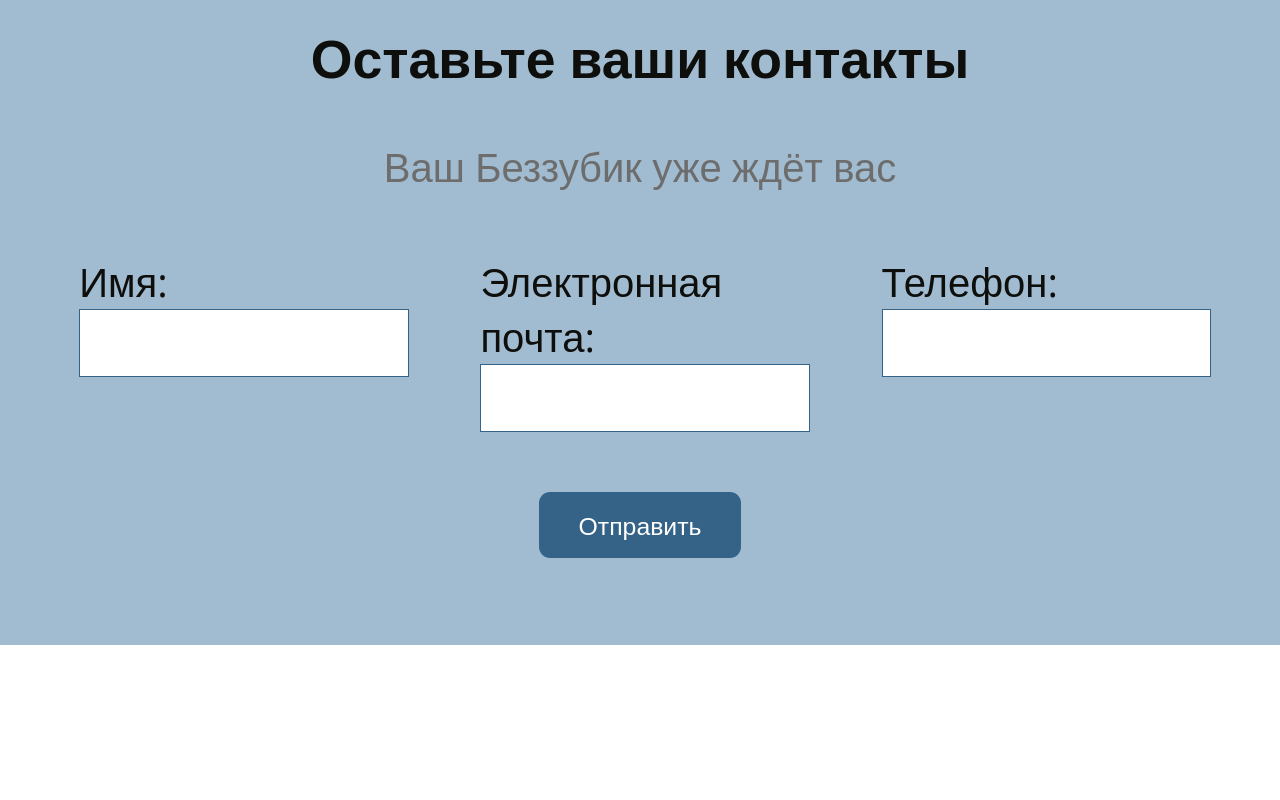
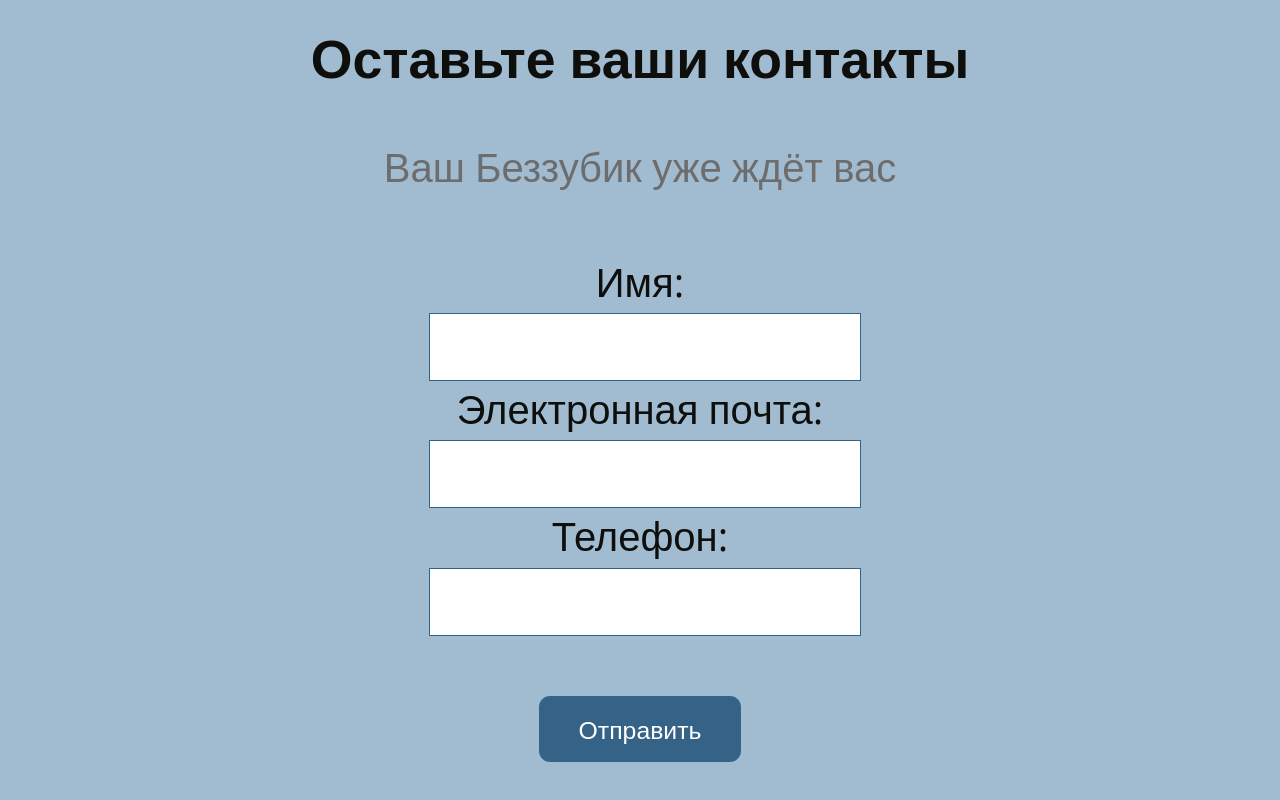
Before and after one commit to web-pomidorka/landing_for_valera, a plain HTML site: page index.html in a window 1280 px wide. Shown: the part 2789-3589 px from the top of the page. Before the commit the page ends 3434 px from the top, so only its background shows below. Drawn offline with nearby package versions, Linux system fonts and the light colour scheme.

Commit message:
Change style(form)

```diff
--- a/css/master.css
+++ b/css/master.css
@@ -178,7 +178,8 @@ button {
 }
 .formContacts {
   display: flex;
-  flex-direction: row;
+  /*flex-direction: row;*/
+  flex-direction: column;
   justify-content: space-around;
   align-content: space-around;
   /*margin-left: 7vmax;
@@ -187,18 +188,24 @@ button {
   margin-bottom: 3.7vmin;*/
   margin: 5% 0;
 }
-@media (orientation: portrait) {
-  .formContacts {flex-direction: column;}
-}
 .colContacts {
-  flex-basis: 200px;
-  flex-grow: 2;
+  /*flex-basis: 200px;*/
+  flex-basis: 125px;
+  width: 65%;
+  margin: 0 auto;
+  /*flex-grow: 2;
   flex-shrink: 2;
   margin-left: 3.2vmax;
-  margin-right: 3.2vmax;
+  margin-right: 3.2vmax;*/
+}
+@media (min-width: 1200px) {
+  /*.formContacts {flex-direction: column;}*/
+  .colContacts {width: 35%;}
 }
 .contacts p {
-  text-align: left;
+  /*text-align: left;*/
+  text-align: center;
+  margin-bottom: 1%;
   font-size: 5em;
 }
 .contacts input {
```
